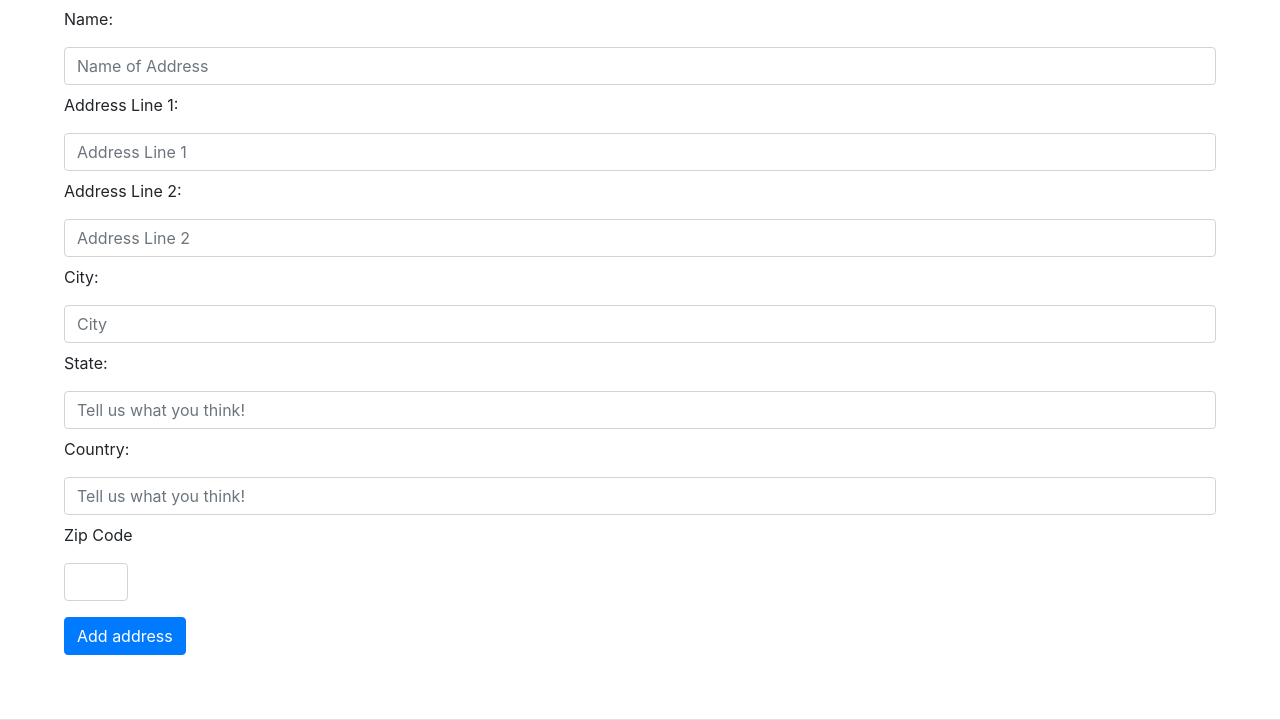
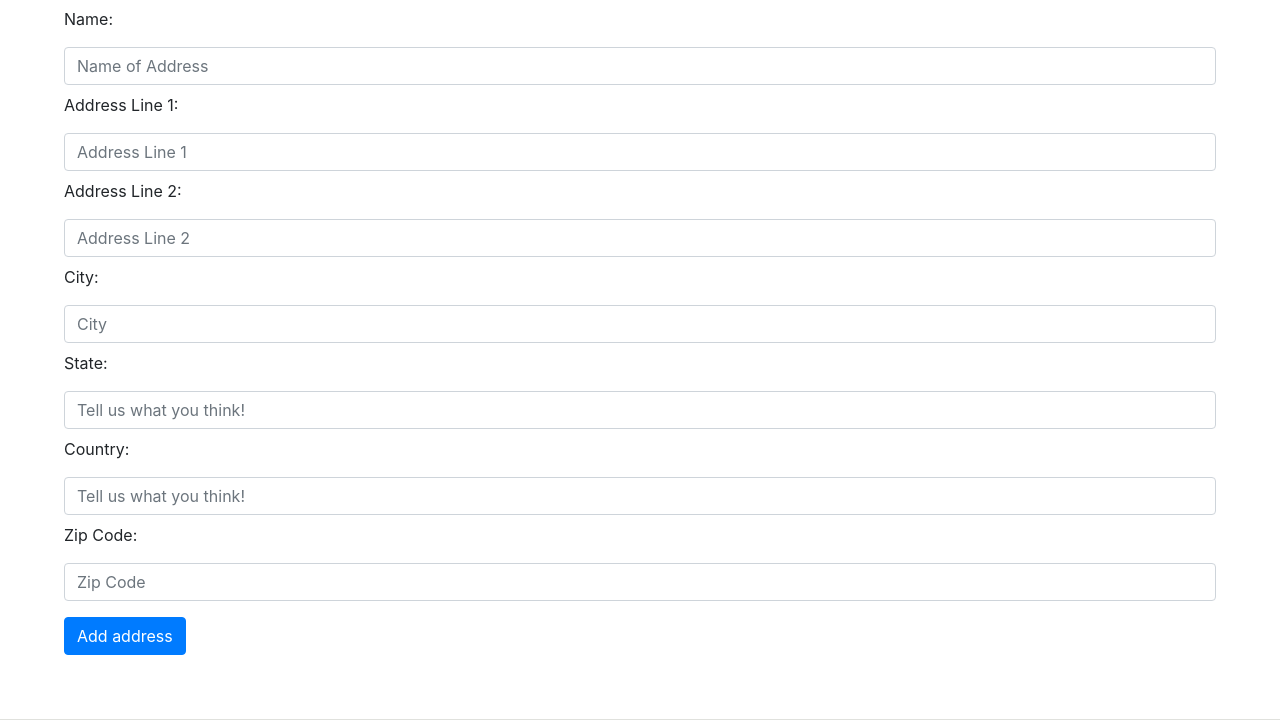
Before and after one commit to Pranav132/Amazoff, a Django app: page /newAddress/ in a window 1280 px wide. Shown: the part 355-1075 px from the top of the page. Run offline with Django 3.2, Linux system fonts and the light colour scheme; a user stored in the database is signed in; data comes from the database, SQL or seed files in the repository; both versions use the stored data as it was after the commit; some libraries are stand-ins or nearby versions.

Commit message:
zipcode styled

```diff
--- a/Amazoff/products/templates/new_address.html
+++ b/Amazoff/products/templates/new_address.html
@@ -44,8 +44,8 @@ label{
 <form action="" method="post" class ="form-group">
     {% csrf_token %}
     {{ form }}
-    <label for="zipCode">Zip Code</label>
-    <input type = "number" name="zipCode" default = "00000" min= "00000" max= "999999" style = "width: 5vw;" class = "form-control">
+    <label for="zipCode">Zip Code:</label>
+    <input type = "number" name="zipCode" default = "00000" min= "00000" max= "999999" class = "form-control" placeholder = "Zip Code" id="zipCode">
     <input type="submit" value="Add address" class="btn btn-primary mb-2" style = "margin-top:2vh;">
   </form>
 </div>
```
Also changed, not shown: Amazoff/db.sqlite3.
